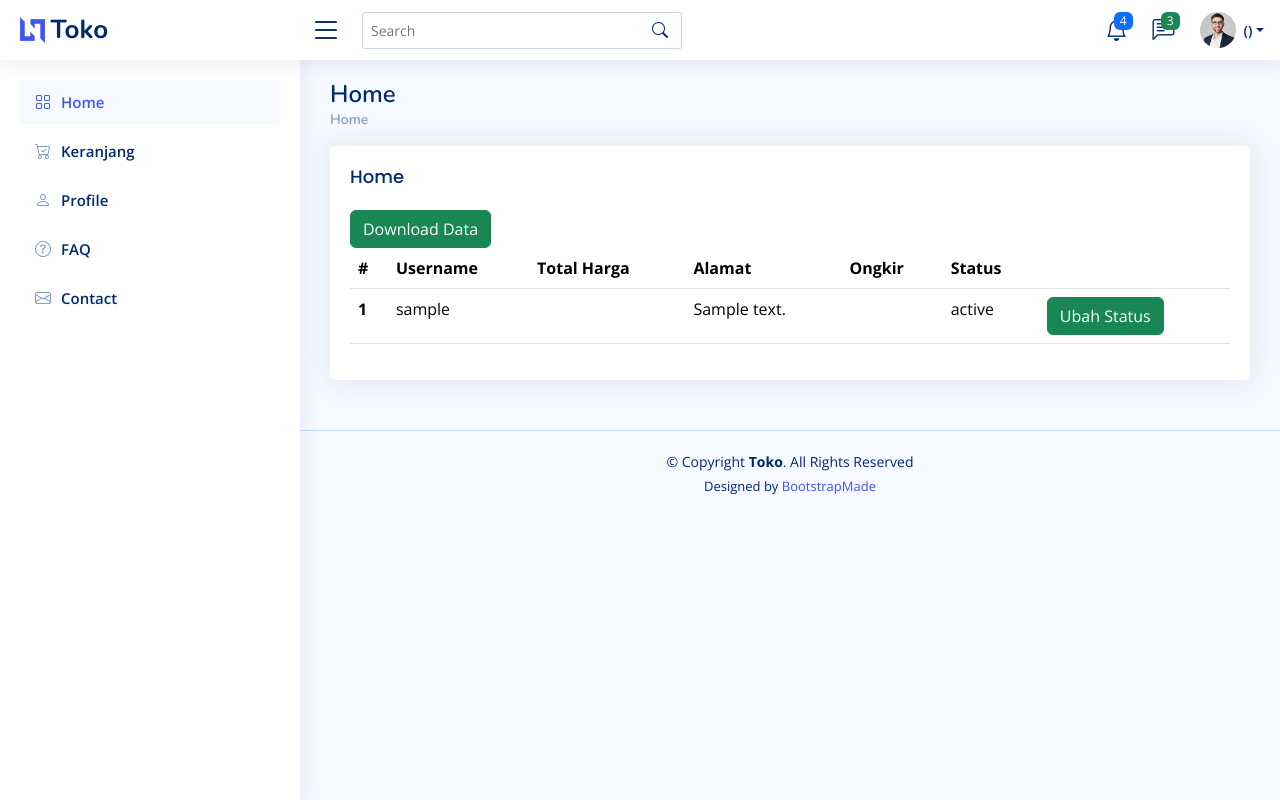
After one commit to dandiputra2/belajar-ci-tugas, a CodeIgniter 4 app: template app/Views/v_transaksi.php in a window 1280 px wide. The commit adds this page. Run offline with PHP 8.4 and a stand-in for CodeIgniter, Linux system fonts and the light colour scheme; the template is opened without the code that fills it: most values are stand-ins (such as "Sample title", 1, 10 or a date in 2020); data that the repository does not hold is empty; some libraries are stand-ins or nearby versions.

Commit message:
projek UAS

```diff
--- a/app/Views/components/sidebar.php
+++ b/app/Views/components/sidebar.php
@@ -23,6 +23,16 @@
                 <a class="nav-link <?php echo (uri_string() == 'produk') ? "" : "collapsed" ?>" href="produk">
                     <i class="bi bi-receipt"></i>
                     <span>Produk</span>
+                </a>
+            </li><!-- End Produk Nav -->
+            <?php
+        }
+        if (session()->get('role') == 'admin') {
+        ?>
+            <li class="nav-item">
+                <a class="nav-link <?php echo (uri_string() == 'transaksi') ? "" : "collapsed" ?>" href="transaksi">
+                    <i class="bi bi-wallet"></i>
+                    <span>Transaksi</span>
                 </a>
             </li><!-- End Produk Nav -->
         <?php
--- /dev/null
+++ b/app/Views/v_transaksi.php
@@ -0,0 +1,87 @@
+<?= $this->extend('layout') ?>
+<?= $this->section('content') ?>
+<?php
+if (session()->getFlashData('success')) {
+?>
+    <div class="alert alert-info alert-dismissible fade show" role="alert">
+        <?= session()->getFlashData('success') ?>
+        <button type="button" class="btn-close" data-bs-dismiss="alert" aria-label="Close"></button>
+    </div>
+<?php
+}
+?>
+<?php
+if (session()->getFlashData('failed')) {
+?>
+    <div class="alert alert-danger alert-dismissible fade show" role="alert">
+        <?= session()->getFlashData('failed') ?>
+        <button type="button" class="btn-close" data-bs-dismiss="alert" aria-label="Close"></button>
+    </div>
+<?php
+}
+?>
+<a type="button" class="btn btn-success" href="<?= base_url() ?>transaksi/download ">
+    Download Data
+</a>
+
+<div class="table-responsive">
+    <!-- Table with stripped rows -->
+    <table class="table datatable">
+        <thead>
+            <tr>
+                <th scope="col">#</th>
+                <th scope="col">Username</th>
+                <th scope="col">Total Harga</th>
+                <th scope="col">Alamat</th>
+                <th scope="col">Ongkir</th>
+                <th scope="col">Status</th>
+                <th scope="col"></th>
+            </tr>
+        </thead>
+        <tbody>
+            <?php foreach ($transaction as $index => $transaksi) : ?>
+                <tr>
+                    <th scope="row"><?php echo $index + 1 ?></th>
+                    <td><?php echo $transaksi['username'] ?></td>
+                    <td><?php echo number_to_currency($transaksi['total_harga'], 'IDR') ?></td>
+                    <td><?php echo $transaksi['alamat'] ?></td>
+                    <td><?php echo number_to_currency($transaksi['ongkir'], 'IDR') ?></td>
+                    <td><?php echo $transaksi['status'] ?></td>
+                    <td>
+                        <button type="button" class="btn btn-success" data-bs-toggle="modal" data-bs-target="#editModal-<?= $transaksi['id'] ?>">
+                            Ubah Status
+                        </button>
+                    </td>
+                </tr>
+                <!-- Edit Modal Begin -->
+                <!-- Edit Modal Begin -->
+                <div class="modal fade" id="editModal-<?= $transaksi['id'] ?>" tabindex="-1">
+                    <div class="modal-dialog modal-dialog-centered">
+                        <div class="modal-content">
+                            <div class="modal-header">
+                                <h5 class="modal-title">Edit Data</h5>
+                                <button type="button" class="btn-close" data-bs-dismiss="modal" aria-label="Close"></button>
+                            </div>
+                            <form action="<?= base_url('transaksi/edit/' . $transaksi['id']) ?>" method="post" enctype="multipart/form-data">
+                                <?= csrf_field(); ?>
+                                <div class="modal-body">
+                                    <div class="form-group">
+                                        <label for="name">Status</label>
+                                        <input type="text" name="status" class="form-control" id="status" value="<?= $transaksi['status'] ?>" placeholder="Status" required>
+                                    </div>
+                                </div>
+                                <div class="modal-footer">
+                                    <button type="button" class="btn btn-secondary" data-bs-dismiss="modal">Close</button>
+                                    <button type="submit" class="btn btn-primary">Simpan</button>
+                                </div>
+                            </form>
+                        </div>
+                    </div>
+                </div>
+                <!-- Edit Modal End -->
+            <?php endforeach ?>
+        </tbody>
+    </table>
+    <!-- End Table with stripped rows -->
+</div>
+<?= $this->endSection() ?>
```
Also changed, not shown: app/Config/Routes.php (+7 -0 lines), app/Controllers/ApiController.php (+36 -0 lines), app/Controllers/ProdukController.php (+16 -1 lines), app/Controllers/TransaksiController.php (+42 -0 lines), app/Views/v_transaksiPDF.php (added, +27 -0 lines).
